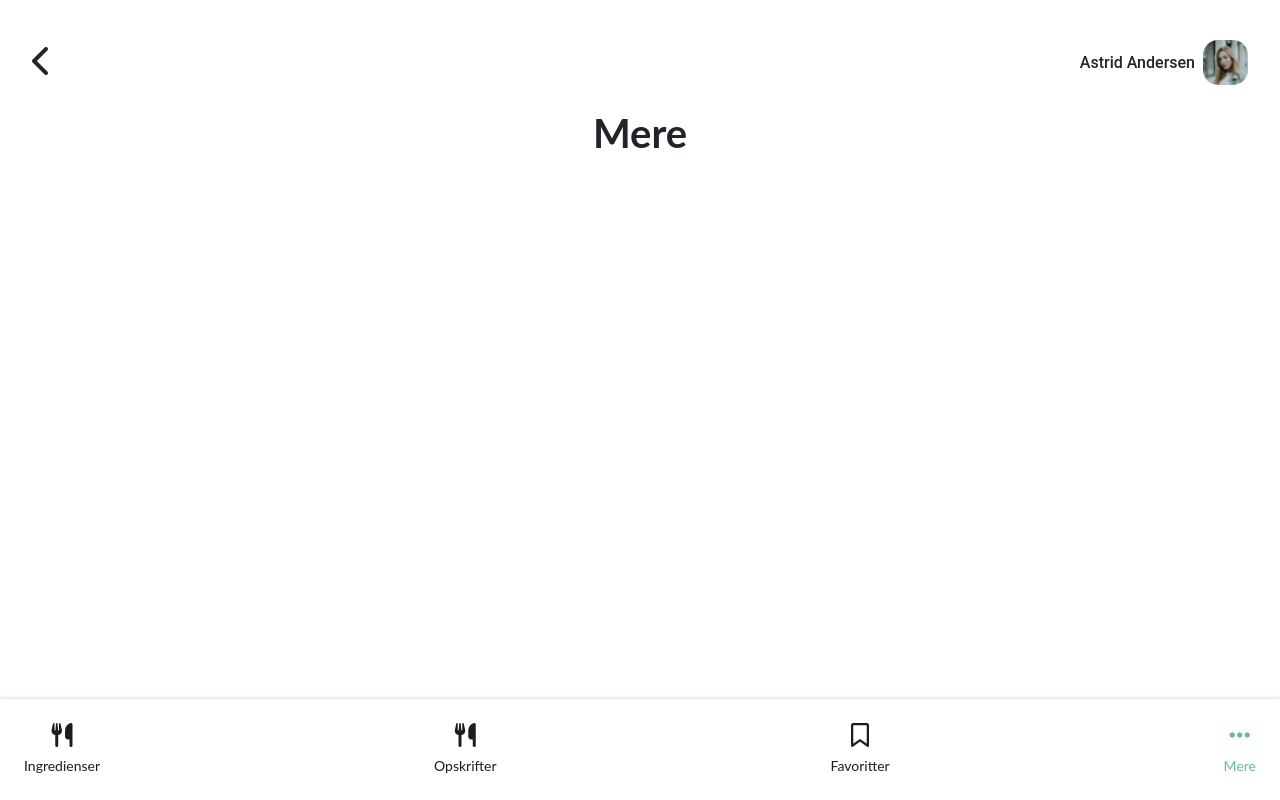
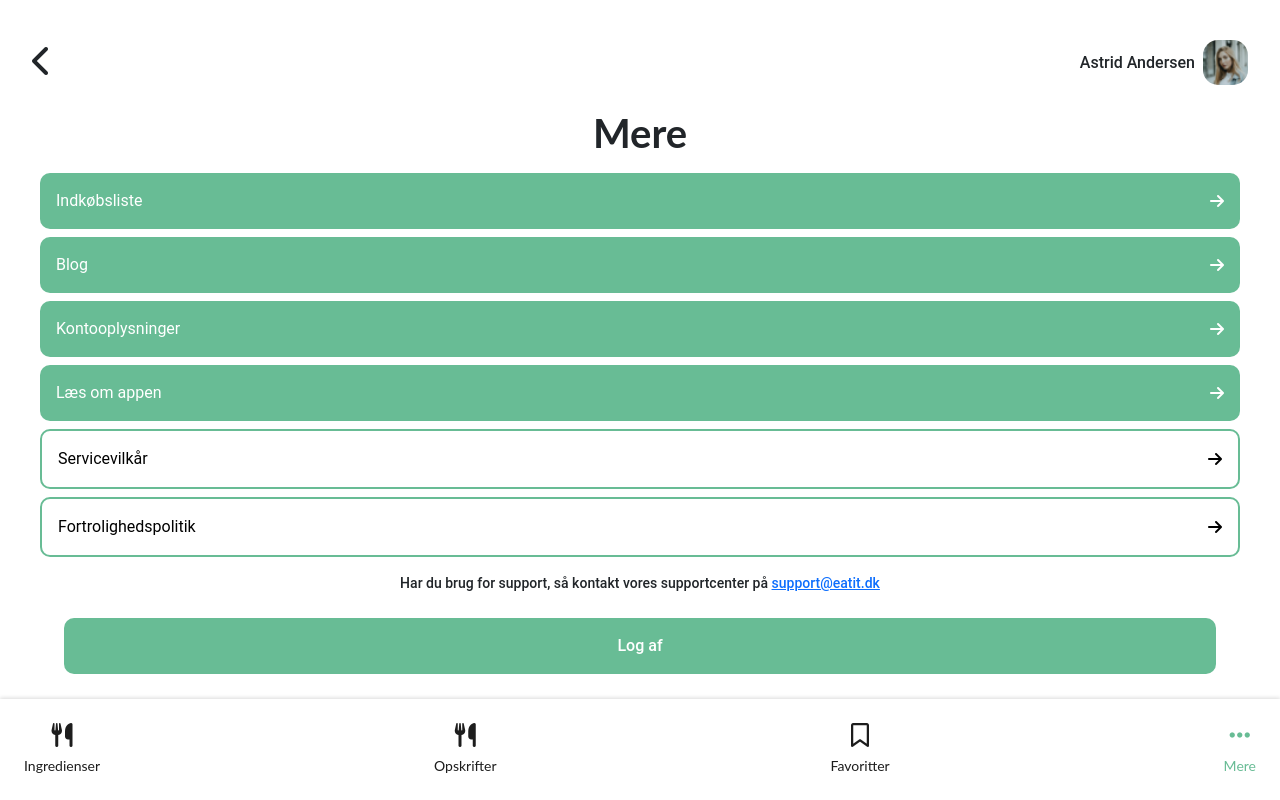
Before and after one commit to d-osbeck/eatit-app, a PHP site: page /vis-mere.php in a window 1280 px wide. Run offline with PHP 8.4, Linux system fonts and the light colour scheme; style sheets or scripts are compiled from the project's sources; some libraries are stand-ins or nearby versions.

Commit message:
Tilføjet vis mere side og lavet secondary buttons

```diff
--- a/css/styles.scss
+++ b/css/styles.scss
@@ -54,6 +54,15 @@ section {
   background-color: #68BC95;
   border-radius: 10px;
   color: white;
+  font-size: 1rem;
+  font-weight: 500;
+}
+
+.secondary-btn {
+  padding: 1rem;
+  border: 2px solid #68BC95;
+  border-radius: 10px;
+  color: black;
   font-size: 1rem;
   font-weight: 500;
 }
@@ -226,3 +235,10 @@ section {
 .header__name {
   font-weight: 500;
 }
+
+/* Vis mere */
+
+.main__support__msg {
+  font-size: .875rem;
+  font-weight: 500;
+}
--- a/index.php
+++ b/index.php
@@ -98,10 +98,8 @@
             </div>
 
             <div class="onboarding__btn m-4 mb-3">
-                <a class="text-decoration-none" href="login.php">
-                    <div class="main-btn d-flex justify-content-center mx-4">
-                        <p class="onboarding__btn__title">Log ind / Tilmeld</p>
-                    </div>
+                <a href="login.php" class="main-btn d-flex justify-content-center mx-4 text-decoration-none">
+                    <p class="onboarding__btn__title">Log ind / Tilmeld</p>
                 </a>
             </div>
 
--- a/vis-mere.php
+++ b/vis-mere.php
@@ -23,6 +23,50 @@
     </div>
 </section>
 
+<section class="main">
+    <div class="main__items">
+        <a href="#" class="main-btn mx-4 mt-0 mb-2 d-flex align-items-center justify-content-between text-decoration-none">
+            <p class="main__item__title fw-normal">Indkøbsliste</p>
+            <i class="fas fa-arrow-right"></i>
+        </a>
+
+        <a href="#" class="main-btn mx-4 my-2  d-flex align-items-center justify-content-between text-decoration-none">
+            <p class="main__item__title fw-normal">Blog</p>
+            <i class="fas fa-arrow-right"></i>
+        </a>
+
+        <a href="#" class="main-btn mx-4 my-2 d-flex align-items-center justify-content-between text-decoration-none">
+            <p class="main__item__title fw-normal">Kontooplysninger</p>
+            <i class="fas fa-arrow-right"></i>
+        </a>
+
+        <a href="#" class="main-btn mx-4 my-2 d-flex align-items-center justify-content-between text-decoration-none">
+            <p class="main__item__title fw-normal">Læs om appen</p>
+            <i class="fas fa-arrow-right"></i>
+        </a>
+
+        <a href="#" class="secondary-btn mx-4 my-2 d-flex align-items-center justify-content-between text-decoration-none">
+            <p class="main__item__title fw-normal">Servicevilkår</p>
+            <i class="fas fa-arrow-right"></i>
+        </a>
+
+        <a href="#" class="secondary-btn mx-4 mt-2 mb-0 d-flex align-items-center justify-content-between text-decoration-none">
+            <p class="main__item__title fw-normal">Fortrolighedspolitik</p>
+            <i class="fas fa-arrow-right"></i>
+        </a>
+    </div>
+
+    <div class="main__support container pt-3">
+        <p class="main__support__msg text-center">Har du brug for support, så kontakt vores supportcenter på <a href="">support@eatit.dk</a></p>
+    </div>
+
+    <a class="text-decoration-none" href="index.php">
+        <div class="main-btn d-flex justify-content-center mx-5 mt-4">
+            <p class="main-btn__title">Log af</p>
+        </div>
+    </a>
+</section>
+
 <?php $page="vis-mere.php"?>
 
 <?php include 'nav.php'?>
```
